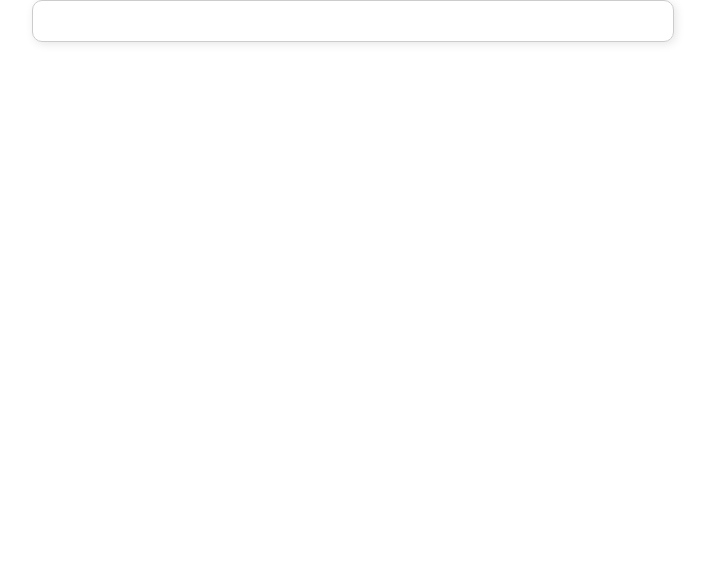
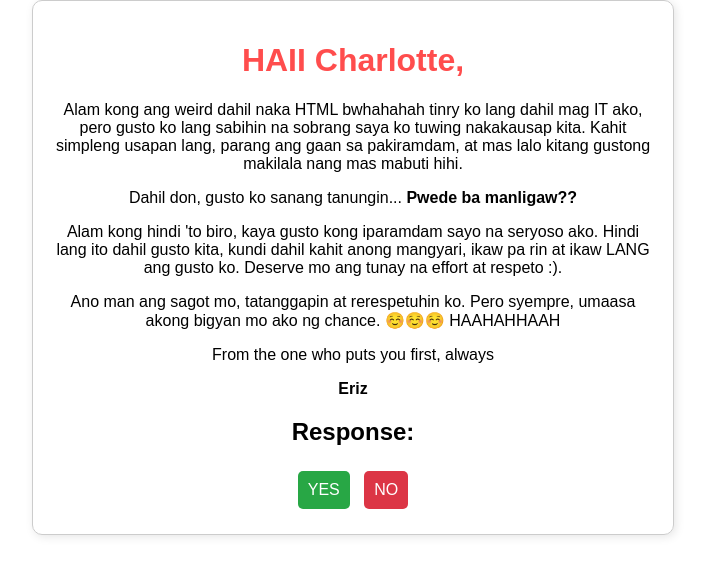
Before and after one commit to eriz-ctrl/eriz-ctrl, a plain HTML site: page index.html in a window 1280 px wide. Shown: the whole page, without its empty margins (287-994 px from the left). Drawn offline with Linux system fonts and the light colour scheme.

Commit message:
index.html

```diff
--- a/index.html
+++ b/index.html
@@ -36,3 +36,58 @@
         .buttons {
             margin-top: 20px;
         }
+        button {
+            font-size: 16px;
+            padding: 10px;
+            margin: 5px;
+            border: none;
+            border-radius: 5px;
+            cursor: pointer;
+        }
+        .yes-btn {
+            background-color: #28a745;
+            color: white;
+        }
+        .no-btn {
+            background-color: #dc3545;
+            color: white;
+        }
+    </style>
+</head>
+<body>
+    <h1>HAII Charlotte,</h1>
+    <p>Alam kong ang weird dahil naka HTML bwhahahah tinry ko lang dahil mag IT ako, pero gusto ko lang sabihin na sobrang saya ko tuwing nakakausap kita. Kahit simpleng usapan lang, parang ang gaan sa pakiramdam, at mas lalo kitang gustong makilala nang mas mabuti hihi.</p>
+    <p>Dahil don, gusto ko sanang tanungin... <strong>Pwede ba manligaw??</strong> </p>
+    <p>Alam kong hindi 'to biro, kaya gusto kong iparamdam sayo na seryoso ako. Hindi lang ito dahil gusto kita, kundi dahil kahit anong mangyari, ikaw pa rin at ikaw LANG ang gusto ko. Deserve mo ang tunay na effort at respeto :).</p>
+    <p>Ano man ang sagot mo, tatanggapin at rerespetuhin ko. Pero syempre, umaasa akong bigyan mo ako ng chance. ☺️☺️☺️ HAAHAHHAAH</p>
+    <p>From the one who puts you first, always</p>
+    <p><strong>Eriz</strong></p>
+
+    <h2>Response:</h2>
+    <div class="buttons">
+        <button class="yes-btn" onclick="showResponse('yes')">YES</button>
+        <button class="no-btn" onclick="showResponse('no')">NO</button>
+    </div>
+
+    <div class="response yes" id="yes-response">
+        <p>HALAAA, 22o ba?!?! Thank you po sa chance hihi. Seryoso ako rito ah HAHAAHHA! Ipaparamdam ko sa’yo na hindi lang basta-bastang panliligaw ‘to, kundi gusto kitang makilala nang mas mabuti po! ❤️</p>
+    </div>
+
+    <div class="response no" id="no-response">
+        <p>Araw ko po pero sige, I'll still be here kung magbago isip mo hehehehe. 😭</p>
+    </div>
+
+    <script>
+        function showResponse(answer) {
+            document.getElementById('yes-response').style.display = 'none';
+            document.getElementById('no-response').style.display = 'none';
+
+            if (answer === 'yes') {
+                document.getElementById('yes-response').style.display = 'block';
+            } else {
+                document.getElementById('no-response').style.display = 'block';
+            }
+        }
+    </script>
+</body>
+</html>
```
